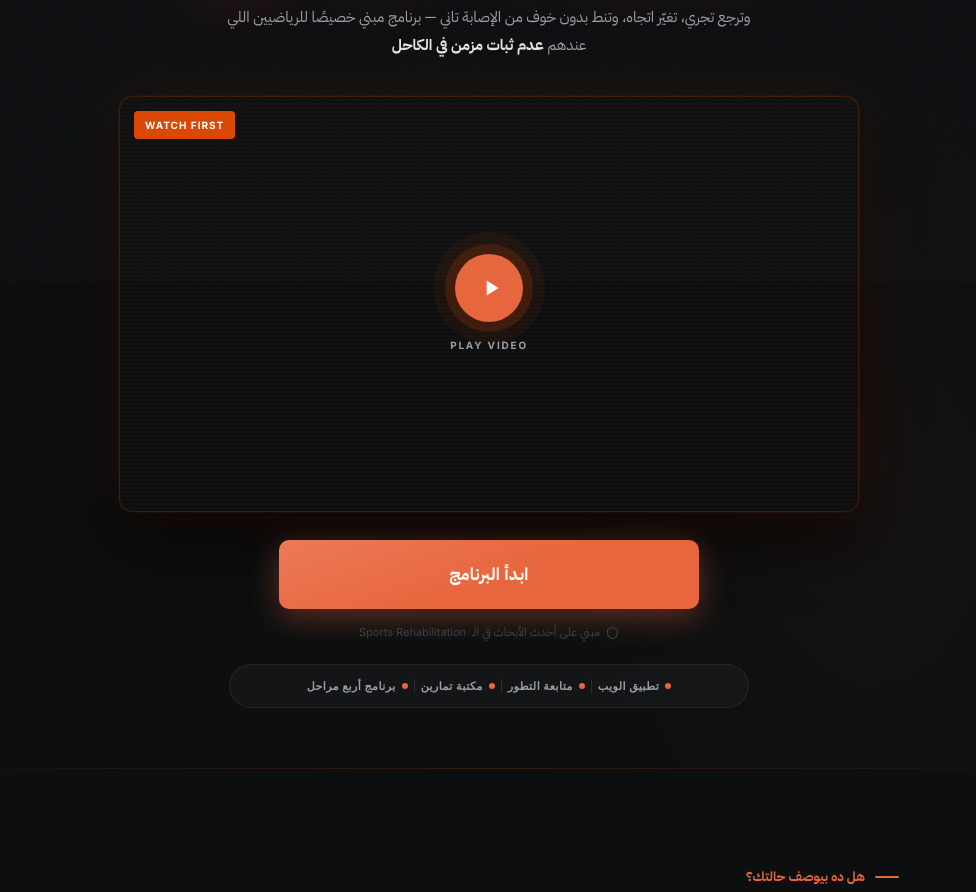
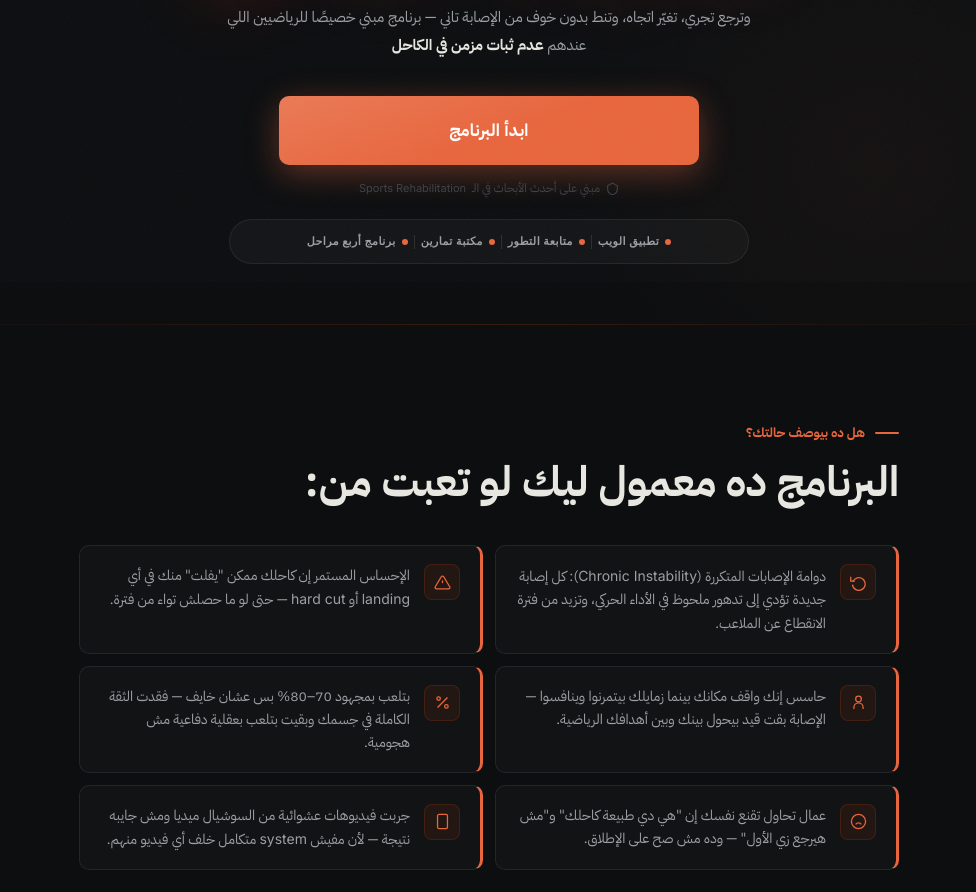
Before and after one commit to amrkhalid198/Landing-page, a plain HTML site: page index.html in a window 1280 px wide. Shown: the part 518-1410 px from the top of the page, without its empty margins (151-1127 px from the left). Drawn offline with Linux system fonts and the light colour scheme.

Commit message:
Update and rename bulletproof_ankle_updated.html to index.html

```diff
--- a/bulletproof_ankle_updated.html
+++ b/index.html
@@ -164,83 +164,6 @@
       font-size: 15px;
       max-width: 540px;
       margin-bottom: 36px;
-    }
-
-    /* VIDEO */
-    .video-shell {
-      width: 100%;
-      max-width: 740px;
-      aspect-ratio: 16/9;
-      background: #0e0e0e;
-      border-radius: 14px;
-      border: 1px solid rgba(255,82,0,.2);
-      position: relative;
-      overflow: hidden;
-      cursor: pointer;
-      margin-bottom: 28px;
-      box-shadow:
-        0 0 0 1px rgba(255,82,0,.06),
-        0 0 60px rgba(255,82,0,.1),
-        0 28px 60px rgba(0,0,0,.7);
-      transition: border-color .25s;
-    }
-    .video-shell:hover { border-color: rgba(255,82,0,.45); }
-
-    /* subtle scanline texture */
-    .video-shell::before {
-      content: '';
-      position: absolute; inset: 0;
-      background: repeating-linear-gradient(
-        0deg,
-        transparent,
-        transparent 2px,
-        rgba(255,255,255,.012) 2px,
-        rgba(255,255,255,.012) 4px
-      );
-      pointer-events: none;
-    }
-
-    .video-content {
-      position: absolute; inset: 0;
-      display: flex; flex-direction: column;
-      align-items: center; justify-content: center;
-      gap: 14px;
-    }
-    .play-ring {
-      width: 68px; height: 68px;
-      border-radius: 50%;
-      background: var(--orange);
-      display: flex; align-items: center; justify-content: center;
-      box-shadow: 0 0 0 10px rgba(255,82,0,.15), 0 0 0 22px rgba(255,82,0,.06);
-      transition: transform .25s ease, box-shadow .25s ease;
-    }
-    .video-shell:hover .play-ring {
-      transform: scale(1.08);
-      box-shadow: 0 0 0 14px rgba(255,82,0,.2), 0 0 0 30px rgba(255,82,0,.08);
-    }
-    .play-ring svg { width: 26px; height: 26px; fill: #fff; margin-left: 3px; }
-    .video-tag {
-      font-family: var(--en);
-      font-size: 10px;
-      font-weight: 700;
-      letter-spacing: .18em;
-      text-transform: uppercase;
-      color: var(--text-mid);
-    }
-    .video-label-pill {
-      position: absolute;
-      top: 14px;
-      left: 14px;
-      background: rgba(255,82,0,.85);
-      backdrop-filter: blur(6px);
-      color: #fff;
-      font-family: var(--en);
-      font-size: 10px;
-      font-weight: 700;
-      letter-spacing: .1em;
-      text-transform: uppercase;
-      padding: 5px 11px;
-      border-radius: 4px;
     }
 
     /* ── CTA BUTTON ────────────────────────────────────── */
@@ -923,7 +846,6 @@
       }
       .hero-badge { font-size: 10px; letter-spacing: .05em; padding: 5px 13px; margin-bottom: 20px; }
       .hero-sub { font-size: 14px; margin-bottom: 28px; }
-      .video-shell { margin-bottom: 22px; }
 
       /* ── more breathing room between sections on mobile ── */
       .sec { padding: 64px 0; }
@@ -1404,6 +1326,10 @@
     .stack-item-name { font-size: 14px; font-weight: 600; line-height: 1.6; }
     .stack-item-desc { font-size: 12px; color: var(--text-mid); line-height: 1.8; margin-top: 2px; }
     .stack-item-val { font-family: var(--en); direction: ltr; font-size: 12.5px; font-weight: 700; color: var(--text-mid); white-space: nowrap; padding-top: 4px; }
+    .stack-item-gift { display: flex; flex-direction: column; align-items: center; gap: 3px; padding-top: 2px; }
+    .stack-item-gift svg { width: 22px; height: 22px; stroke: var(--orange); fill: none; stroke-width: 1.6; stroke-linecap: round; stroke-linejoin: round; display: block; }
+    .stack-item-gift-cap { font-family: var(--ar); font-size: 10px; font-weight: 700; color: var(--orange-hi); line-height: 1; }
+    .stack-item-anchor { text-decoration: line-through; text-decoration-color: var(--orange); text-decoration-thickness: 2px; color: var(--text-mid); }
     .stack-total { display: flex; justify-content: space-between; align-items: center; padding: 18px 26px; background: #0D0F11; }
     .stack-total-label { font-size: 13px; font-weight: 600; color: var(--text-mid); }
     .stack-total-val {
@@ -1498,17 +1424,6 @@
     برنامج مبني خصيصًا للرياضيين اللي عندهم
     <strong style="color:var(--text-hi);">عدم ثبات مزمن في الكاحل</strong>
   </p>
-
-  <!-- VIDEO -->
-  <div class="video-shell">
-    <div class="video-label-pill">WATCH FIRST</div>
-    <div class="video-content">
-      <div class="play-ring">
-        <svg viewBox="0 0 24 24"><path d="M8 5v14l11-7z"/></svg>
-      </div>
-      <span class="video-tag">Play Video</span>
-    </div>
-  </div>
 
   <!-- CTA -->
   <a href="#payment" onclick="scrollToPayment(event)" class="cta-btn-clean">ابدأ البرنامج</a>
@@ -1596,7 +1511,7 @@
           <!-- icon: phone/social -->
           <svg viewBox="0 0 24 24"><rect x="5" y="2" width="14" height="20" rx="2"/><line x1="12" y1="18" x2="12.01" y2="18"/></svg>
         </div>
-        <p>جربت فيديوهات عشوائية من السوشيال ميديا ومش جايباله نتيجة — لأن مفيش <span class="en">system</span> متكامل خلف أي فيديو منهم.</p>
+        <p>جربت فيديوهات عشوائية من السوشيال ميديا ومش جايبه نتيجة — لأن مفيش <span class="en">system</span> متكامل خلف أي فيديو منهم.</p>
       </div>
 
     </div>
@@ -1657,7 +1572,7 @@
           <span class="phase-tag">PHASE 1 — MIN 2 WEEKS</span>
           <h3>التنشيط والحماية</h3>
           <p>
-            استعادة الـ <span class="en">Arthrokinematics</span> الأساسية للكاحل، تقليل الاستجابة الالتهابية، تطبيع ميكانيكا الـ <span class="en">Dorsiflexion</span>، وإعادة التنشيط العصبي العضلي المعزول لـ <span class="en">Intrinsic Foot Muscles</span> والـ <span class="en">Lateral Stabilizers</span>.
+            استعادة الـ <span class="en">Arthrokinematics</span> الأساسية للكاحل، تقليل الاستجابة الالتهابية، استعادة حركة الـ <span class="en">Dorsiflexion</span>، وإعادة التنشيط العصبي العضلي المعزول لـ <span class="en">Intrinsic Foot Muscles</span> والـ <span class="en">Lateral Stabilizers</span>.
           </p>
         </div>
       </div>
@@ -1918,7 +1833,7 @@
       <div class="sec-label">القصة بدأت منين؟</div>
 
       <div class="backstory-pull">
-        شفت رياضيين كتير يكملوا العلاج الطبيعي…<br />
+        شفت رياضيين كتير يكملوا التأهيل…<br />
         <em>ويرجع يحصلهم التواء تاني بعد أسابيع.</em>
       </div>
 
@@ -1987,7 +1902,7 @@
 <!-- ═══════════════ CTA SCROLL PROMPT ═══════════════ -->
 <div class="cta-block">
   <div class="sec-label-center">جاهز تبدأ؟</div>
-  <h2 class="sec-title" style="text-align:center; max-width:540px; margin:0 auto 12px;">ابدأ تبني كاحل مش ممكن ينكسر</h2>
+  <h2 class="sec-title" style="text-align:center; max-width:540px; margin:0 auto 12px;">تبدأ تبني كاحل مش ممكن ينكسر</h2>
   <p style="color:var(--text-mid); font-size:14px; margin-bottom:32px; text-align:center;">
     <span class="en">Sprinting · Cutting · Jumping · Change of Direction</span><br />
     بثقة كاملة من غير خوف أو ألم.
@@ -2123,7 +2038,7 @@
 <section id="payment" style="background: radial-gradient(ellipse 70% 50% at 50% 50%, rgba(255,82,0,.07) 0%, transparent 70%), var(--bg); padding: 80px 0;">
   <div class="wrap">
     <div class="sec-label-center">العرض الكامل</div>
-    <h2 class="sec-title" style="text-align:center; max-width:560px; margin:0 auto 14px;">نظام كامل لـ10 أسابيع — بسعر جلستين علاج طبيعي تقريبًا.</h2>
+    <h2 class="sec-title" style="text-align:center; max-width:560px; margin:0 auto 14px;">نظام كامل لـ10 أسابيع — بسعر جلستين تأهيل تقريبًا.</h2>
     <p class="offer-sub">مش بتشتري ملف تمارين. بتشتري نظام كامل بيقيس، بيتابع، وبيقرر معاك.</p>
 
     <!-- VALUE STACK -->
@@ -2141,7 +2056,7 @@
             <div class="stack-item-desc">خطة واضحة من أول أسبوع لحد العودة للرياضة — وكل تمرين متصوّر بالتكنيك والأخطاء الشائعة.</div>
           </div>
         </div>
-        <span class="stack-item-val">3,600 EGP</span>
+        <span class="stack-item-val stack-item-anchor">4,800 EGP</span>
       </div>
 
       <div class="stack-item">
@@ -2152,7 +2067,7 @@
             <div class="stack-item-desc">كل اختبار له رقم مستهدف يعرفك مستواك الحقيقي وجاهزيتك للخطوة الجاية.</div>
           </div>
         </div>
-        <span class="stack-item-val">400 EGP</span>
+        <span class="stack-item-val stack-item-gift" aria-label="هدية"><svg viewBox="0 0 24 24"><polyline points="20 12 20 22 4 22 4 12"/><rect x="2" y="7" width="20" height="5"/><line x1="12" y1="22" x2="12" y2="7"/><path d="M12 7H7.5a2.5 2.5 0 0 1 0-5C11 2 12 7 12 7z"/><path d="M12 7h4.5a2.5 2.5 0 0 0 0-5C13 2 12 7 12 7z"/></svg><span class="stack-item-gift-cap">هدية</span></span>
       </div>
 
       <div class="stack-item">
@@ -2163,7 +2078,7 @@
             <div class="stack-item-desc">حساب شخصي بيحفظ نتائجك، وبيفتح المرحلة الجاية لما أرقامك تثبت جاهزيتك.</div>
           </div>
         </div>
-        <span class="stack-item-val">400 EGP</span>
+        <span class="stack-item-val stack-item-gift" aria-label="هدية"><svg viewBox="0 0 24 24"><polyline points="20 12 20 22 4 22 4 12"/><rect x="2" y="7" width="20" height="5"/><line x1="12" y1="22" x2="12" y2="7"/><path d="M12 7H7.5a2.5 2.5 0 0 1 0-5C11 2 12 7 12 7z"/><path d="M12 7h4.5a2.5 2.5 0 0 0 0-5C13 2 12 7 12 7z"/></svg><span class="stack-item-gift-cap">هدية</span></span>
       </div>
 
       <div class="stack-item">
@@ -2174,7 +2089,7 @@
             <div class="stack-item-desc">تفهم إصابتك وتعرف بدقة إمتى تكمل، إمتى تخفف، وإمتى توقف فورًا.</div>
           </div>
         </div>
-        <span class="stack-item-val">400 EGP</span>
+        <span class="stack-item-val stack-item-gift" aria-label="هدية"><svg viewBox="0 0 24 24"><polyline points="20 12 20 22 4 22 4 12"/><rect x="2" y="7" width="20" height="5"/><line x1="12" y1="22" x2="12" y2="7"/><path d="M12 7H7.5a2.5 2.5 0 0 1 0-5C11 2 12 7 12 7z"/><path d="M12 7h4.5a2.5 2.5 0 0 0 0-5C13 2 12 7 12 7z"/></svg><span class="stack-item-gift-cap">هدية</span></span>
       </div>
 
       <div class="stack-total">
```
